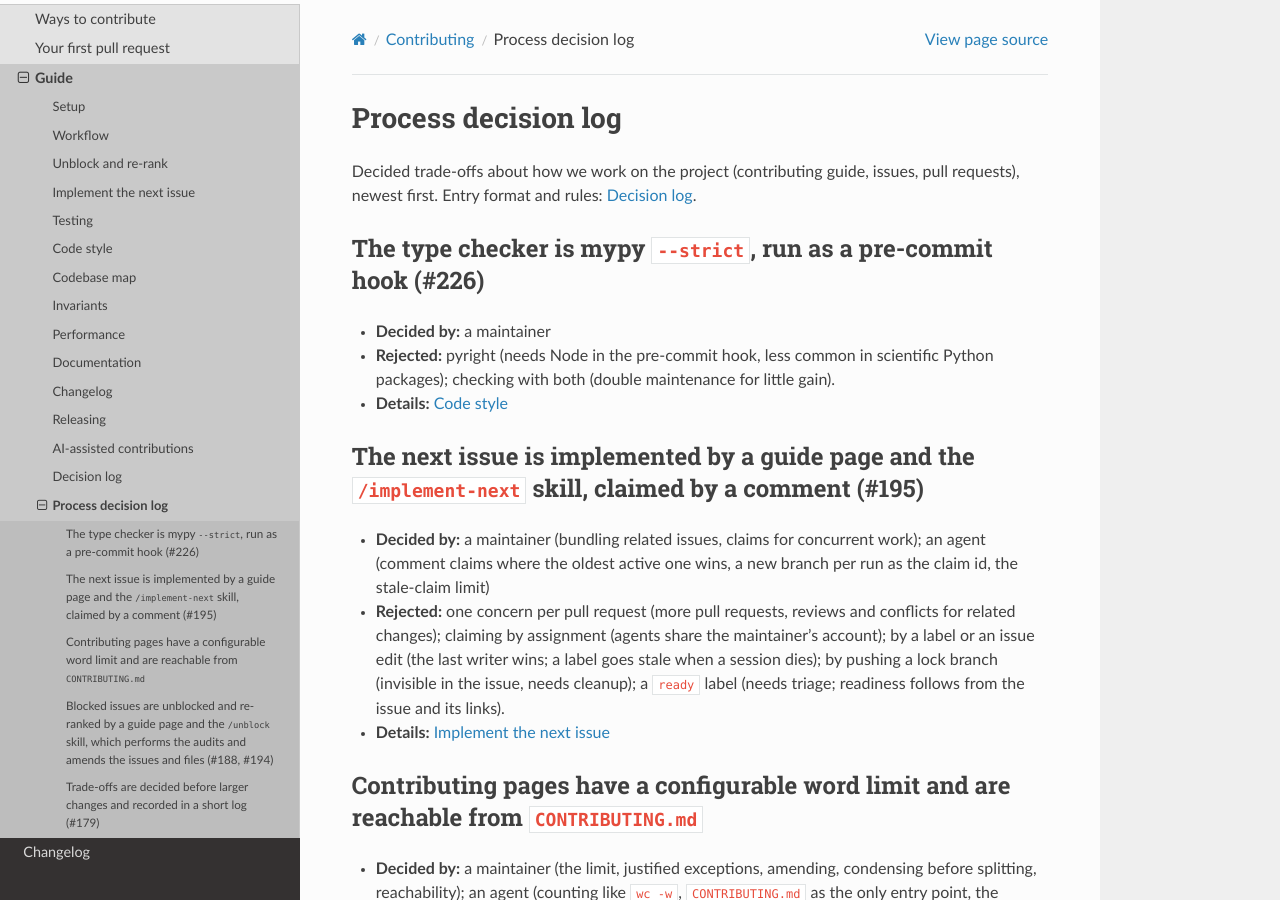
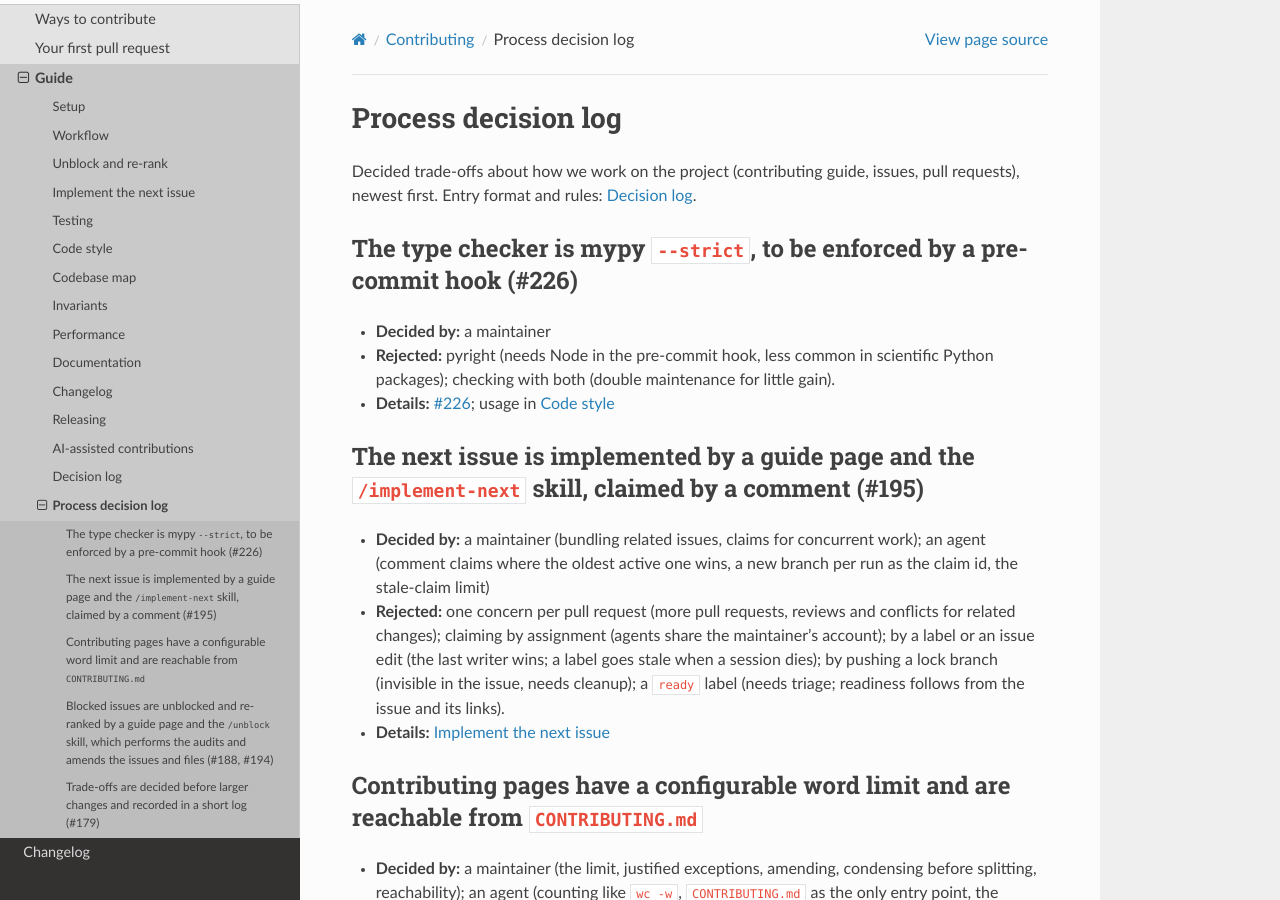
Before and after one commit to jannikmi/extremitypathfinder, a Sphinx documentation site: the page built from docs/contributing/decisions-process.md, in a window 1280 px wide and 900 px high. Built offline with Sphinx 7.4.7 and the Read the Docs theme 3.1.0, drawn with Linux system fonts in a browser that asks for light colours.

Commit message:
docs: the type checker hook is pending, link the reasoning of #226
Refs #226

Co-Authored-By: Claude Opus 5.5 <noreply@anthropic.com>
Claude-Session: https://claude.ai/code/session_01XJqV78fXjVmsyNYeAyK31r

```diff
--- a/docs/contributing/decisions-process.md
+++ b/docs/contributing/decisions-process.md
@@ -3,12 +3,12 @@
 Decided trade-offs about how we work on the project (contributing guide, issues, pull requests), newest first.
 Entry format and rules: [Decision log](decisions.md).
 
-## The type checker is mypy `--strict`, run as a pre-commit hook (#226)
+## The type checker is mypy `--strict`, to be enforced by a pre-commit hook (#226)
 
 - **Decided by:** a maintainer
 - **Rejected:** pyright (needs Node in the pre-commit hook, less common in scientific Python packages);
   checking with both (double maintenance for little gain).
-- **Details:** [Code style](code-style.md)
+- **Details:** [#226](https://github.com/jannikmi/extremitypathfinder/issues/226); usage in [Code style](code-style.md)
 
 ## The next issue is implemented by a guide page and the `/implement-next` skill, claimed by a comment (#195)
 
```
